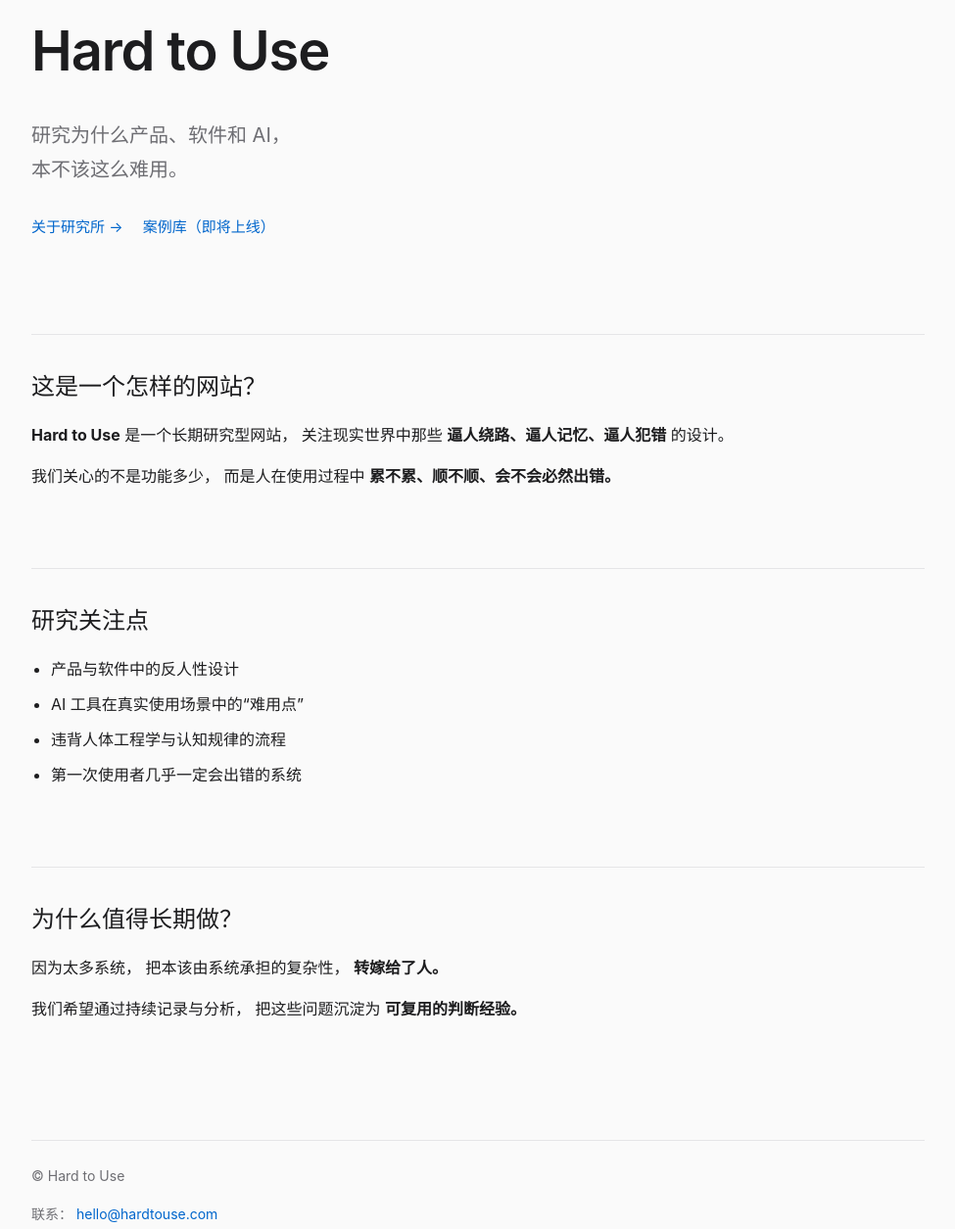
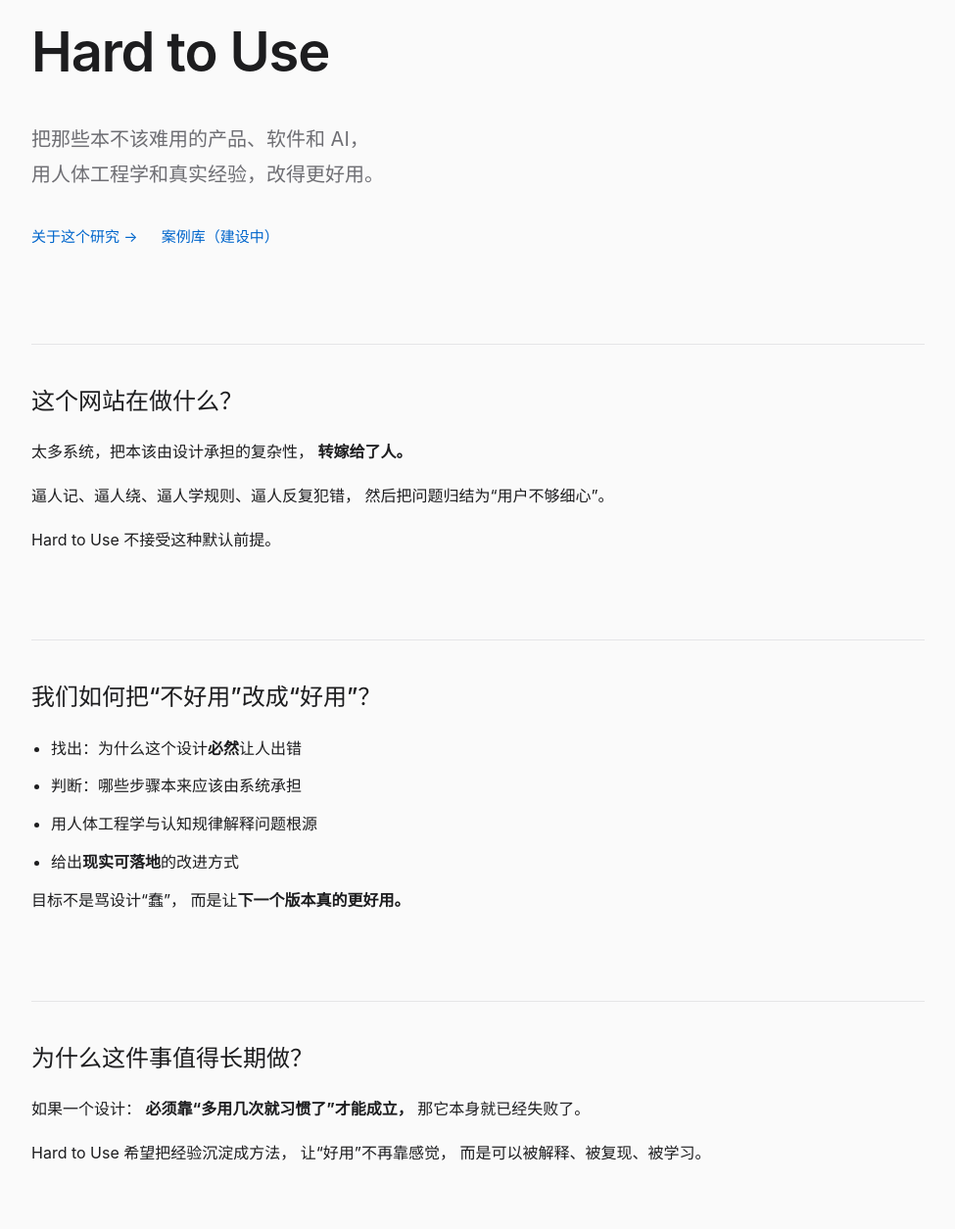
Before and after one commit to bydlyzx/hardtouse, a plain HTML site: page index.html in a window 1280 px wide. Shown: the part 117-1372 px from the top of the page at 98% size, without its empty margins (152-1127 px from the left). Drawn offline with Linux system fonts and the light colour scheme.

Commit message:
Revise title, SEO metadata, and styles in index.html
Updated the title and meta descriptions for better clarity and SEO. Adjusted styles and layout for improved readability and user experience.

```diff
--- a/index.html
+++ b/index.html
@@ -3,11 +3,10 @@
 <head>
   <meta charset="UTF-8" />
   <meta name="viewport" content="width=device-width, initial-scale=1.0"/>
-  <title>Hard to Use｜研究为什么东西本不该这么难用</title>
+  <title>Hard to Use｜把不好用，改成好用</title>
 
-  <!-- SEO -->
-  <meta name="description" content="Hard to Use 是一个从人体工程学与真实使用场景出发，研究产品、软件与 AI 为什么这么难用的长期研究型网站。">
-  <meta name="keywords" content="不好用, 难用, 反人性设计, 使用体验, 人体工程学, AI 不好用">
+  <meta name="description" content="Hard to Use：从人体工程学和真实使用经验出发，把那些本不该难用的产品、软件和 AI，改得更好用。">
+  <meta name="keywords" content="不好用, 难用, 反人性设计, 人体工程学, 使用体验, AI 不好用">
 
   <style>
     :root {
@@ -18,9 +17,7 @@
       --accent: #0066cc;
     }
 
-    * {
-      box-sizing: border-box;
-    }
+    * { box-sizing: border-box; }
 
     body {
       margin: 0;
@@ -35,7 +32,7 @@
         "Hiragino Sans GB",
         "Microsoft YaHei",
         sans-serif;
-      line-height: 1.75;
+      line-height: 1.8;
       -webkit-font-smoothing: antialiased;
     }
 
@@ -59,32 +56,32 @@
     .subtitle {
       font-size: 20px;
       color: var(--muted);
-      max-width: 720px;
+      max-width: 760px;
     }
 
     .cta {
-      margin-top: 28px;
+      margin-top: 32px;
       font-size: 15px;
     }
 
     .cta a {
-      margin-right: 16px;
+      margin-right: 20px;
     }
 
     section {
-      margin-bottom: 80px;
-      padding-top: 32px;
+      margin-bottom: 88px;
+      padding-top: 36px;
       border-top: 1px solid var(--border);
     }
 
     h2 {
       font-size: 24px;
       font-weight: 500;
-      margin: 0 0 14px;
+      margin: 0 0 16px;
     }
 
     p {
-      margin: 0 0 14px;
+      margin: 0 0 16px;
     }
 
     ul {
@@ -93,15 +90,7 @@
     }
 
     li {
-      margin-bottom: 8px;
-    }
-
-    footer {
-      margin-top: 120px;
-      padding-top: 24px;
-      border-top: 1px solid var(--border);
-      font-size: 14px;
-      color: var(--muted);
+      margin-bottom: 10px;
     }
 
     a {
@@ -109,8 +98,14 @@
       text-decoration: none;
     }
 
-    a:hover {
-      text-decoration: underline;
+    a:hover { text-decoration: underline; }
+
+    footer {
+      margin-top: 120px;
+      padding-top: 28px;
+      border-top: 1px solid var(--border);
+      font-size: 14px;
+      color: var(--muted);
     }
   </style>
 </head>
@@ -121,52 +116,56 @@
   <header>
     <h1>Hard to Use</h1>
     <p class="subtitle">
-        研究为什么产品、软件和 AI，<br/>
-        本不该这么难用。
+      把那些本不该难用的产品、软件和 AI，<br/>
+      用人体工程学和真实经验，改得更好用。
     </p>
 
     <div class="cta">
-        <a href="/about.html">关于研究所 →</a>
-        <a href="#">案例库（即将上线）</a>
+      <a href="/about.html">关于这个研究 →</a>
+      <a href="#">案例库（建设中）</a>
     </div>
   </header>
 
   <section>
-      <h2>这是一个怎样的网站？</h2>
+    <h2>这个网站在做什么？</h2>
     <p>
-        <strong>Hard to Use</strong> 是一个长期研究型网站，
-        关注现实世界中那些
-        <strong>逼人绕路、逼人记忆、逼人犯错</strong>
-        的设计。
+      太多系统，把本该由设计承担的复杂性，
+      <strong>转嫁给了人。</strong>
     </p>
     <p>
-        我们关心的不是功能多少，
-        而是人在使用过程中
-        <strong>累不累、顺不顺、会不会必然出错。</strong>
+      逼人记、逼人绕、逼人学规则、逼人反复犯错，
+      然后把问题归结为“用户不够细心”。
+    </p>
+    <p>
+      Hard to Use 不接受这种默认前提。
     </p>
   </section>
 
   <section>
-      <h2>研究关注点</h2>
+    <h2>我们如何把“不好用”改成“好用”？</h2>
     <ul>
-        <li>产品与软件中的反人性设计</li>
-        <li>AI 工具在真实使用场景中的“难用点”</li>
-        <li>违背人体工程学与认知规律的流程</li>
-        <li>第一次使用者几乎一定会出错的系统</li>
+      <li>找出：为什么这个设计<strong>必然</strong>让人出错</li>
+      <li>判断：哪些步骤本来应该由系统承担</li>
+      <li>用人体工程学与认知规律解释问题根源</li>
+      <li>给出<strong>现实可落地</strong>的改进方式</li>
     </ul>
+    <p>
+      目标不是骂设计“蠢”，
+      而是让<strong>下一个版本真的更好用。</strong>
+    </p>
   </section>
 
   <section>
-      <h2>为什么值得长期做？</h2>
+    <h2>为什么这件事值得长期做？</h2>
     <p>
-        因为太多系统，
-        把本该由系统承担的复杂性，
-        <strong>转嫁给了人。</strong>
+      如果一个设计：
+      <strong>必须靠“多用几次就习惯了”才能成立，</strong>
+      那它本身就已经失败了。
     </p>
     <p>
-        我们希望通过持续记录与分析，
-        把这些问题沉淀为
-        <strong>可复用的判断经验。</strong>
+      Hard to Use 希望把经验沉淀成方法，
+      让“好用”不再靠感觉，
+      而是可以被解释、被复现、被学习。
     </p>
   </section>
 
```
Lines whose indentation alone changed are shown as unchanged.
